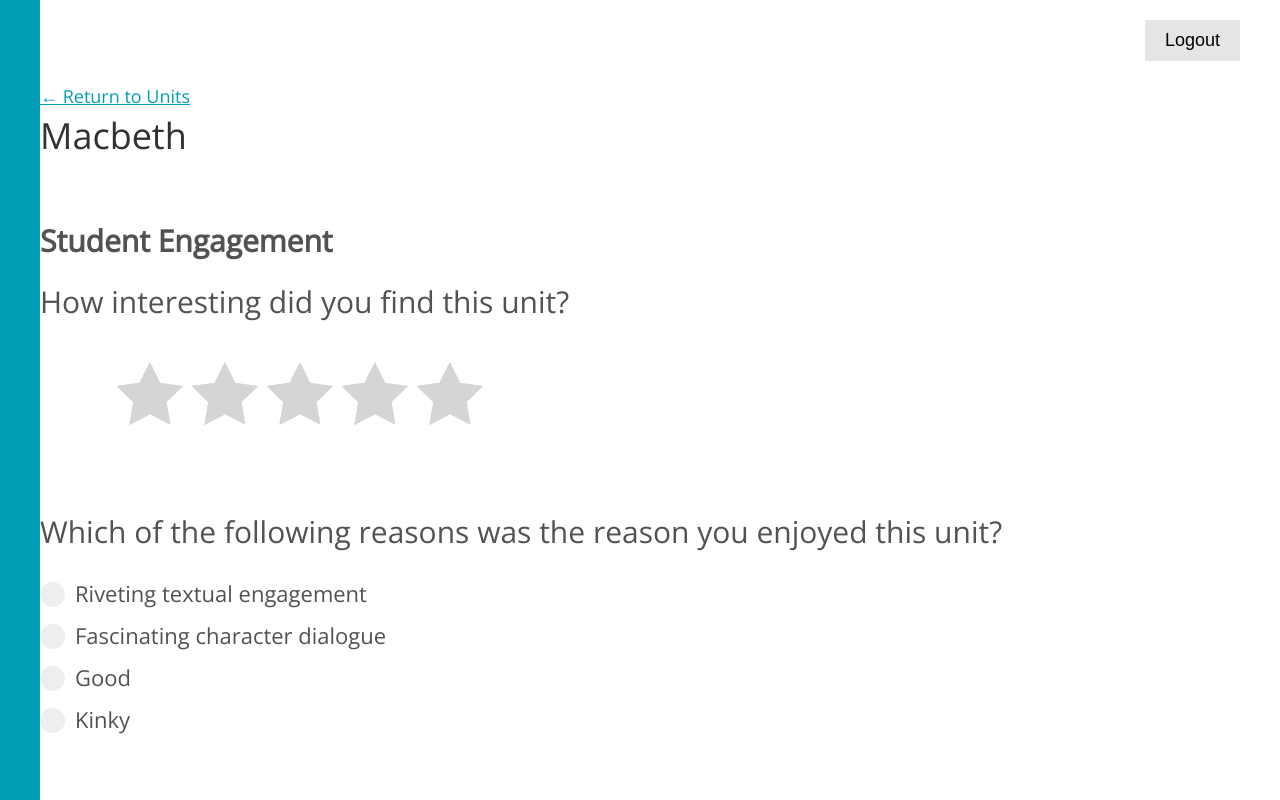
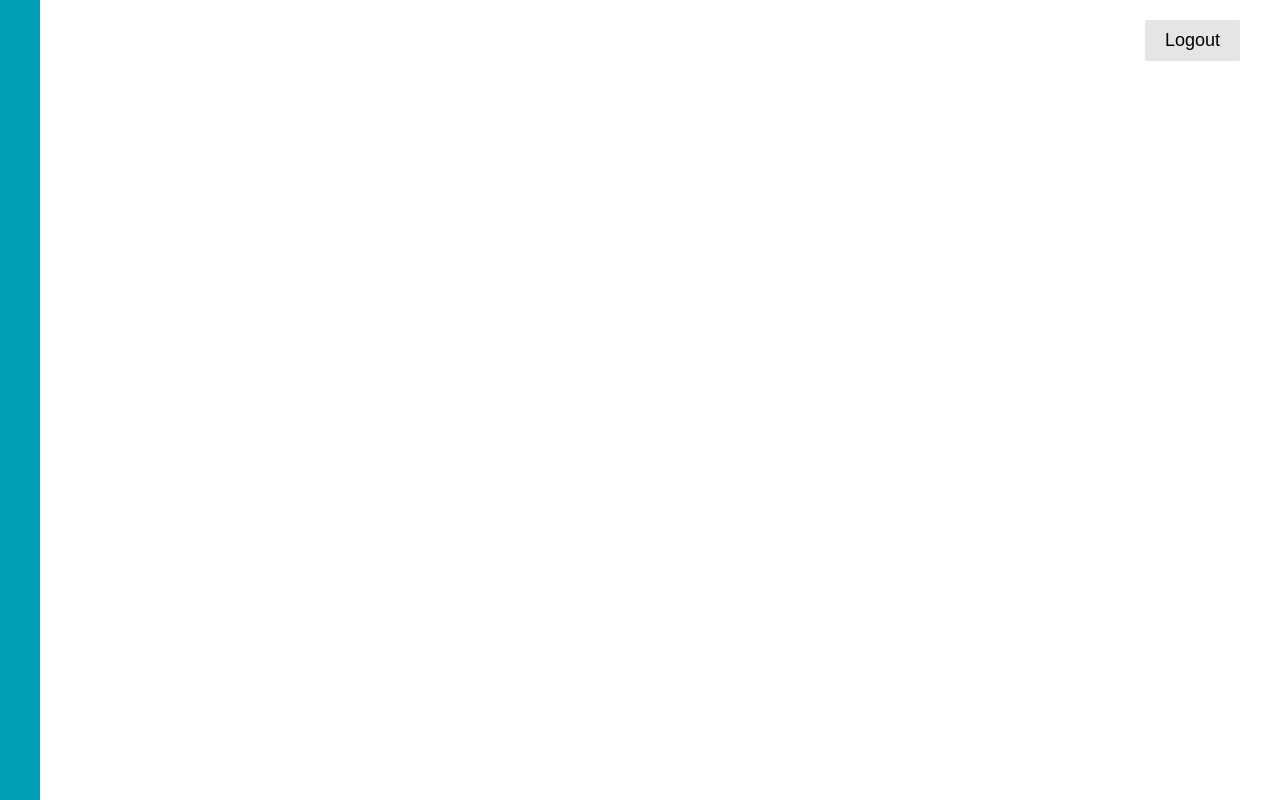
Before and after one commit to codebase-berkeley/teacher-portal, a React (Create React App) app in the folder client/: page / in a window 1280 px wide. Shown: the top 800 px of the page. Built offline with nearby package versions, Linux system fonts and the light colour scheme; the HTML template or start-up script is replaced by a standard one.

Commit message:
added histogram again?

```diff
--- a/client/package.json
+++ b/client/package.json
@@ -3,9 +3,13 @@
   "version": "0.1.0",
   "private": true,
   "dependencies": {
+    "chart.js": "^2.7.2",
     "classnames": "^2.2.6",
     "prop-types": "^15.6.2",
     "react": "^16.4.2",
+    "react-chart-histogram": "^0.2.1",
+    "react-chartkick": "^0.3.0",
+    "react-charts": "^1.0.10",
     "react-dom": "^16.4.2",
     "react-router-dom": "^4.3.1",
     "react-scripts": "1.1.4"
--- a/client/src/App.jsx
+++ b/client/src/App.jsx
@@ -1,24 +1,6 @@
 import React, { Component } from 'react';
 import Logout from './components/Logout/Logout';
-import Survey from './components/Survey/Survey';
 import './App.css';
-
-const answers = [
-  ['unit', 'Macbeth'],
-  ['section', 'Student Engagement'],
-  ['star', 'How interesting did you find this unit?'],
-  [
-    'mc',
-    'Which of the following reasons was the reason you enjoyed this unit?',
-    [
-      'Riveting textual engagement',
-      'Fascinating character dialogue',
-      'Good',
-      'Kinky'
-    ]
-  ],
-  ['frq', 'What aspects of the unit may need some work?']
-];
 
 class App extends Component {
   render() {
@@ -26,7 +8,6 @@ class App extends Component {
       <div className="App">
         <div className="logout-container">
           <Logout />
-          <Survey questions={answers} />
         </div>
       </div>
     );
```
Also changed, not shown: client/src/components/Histogram/Histogram.jsx (+6 -6 lines), 1 other file (tests, documents, lock files or other folders).
